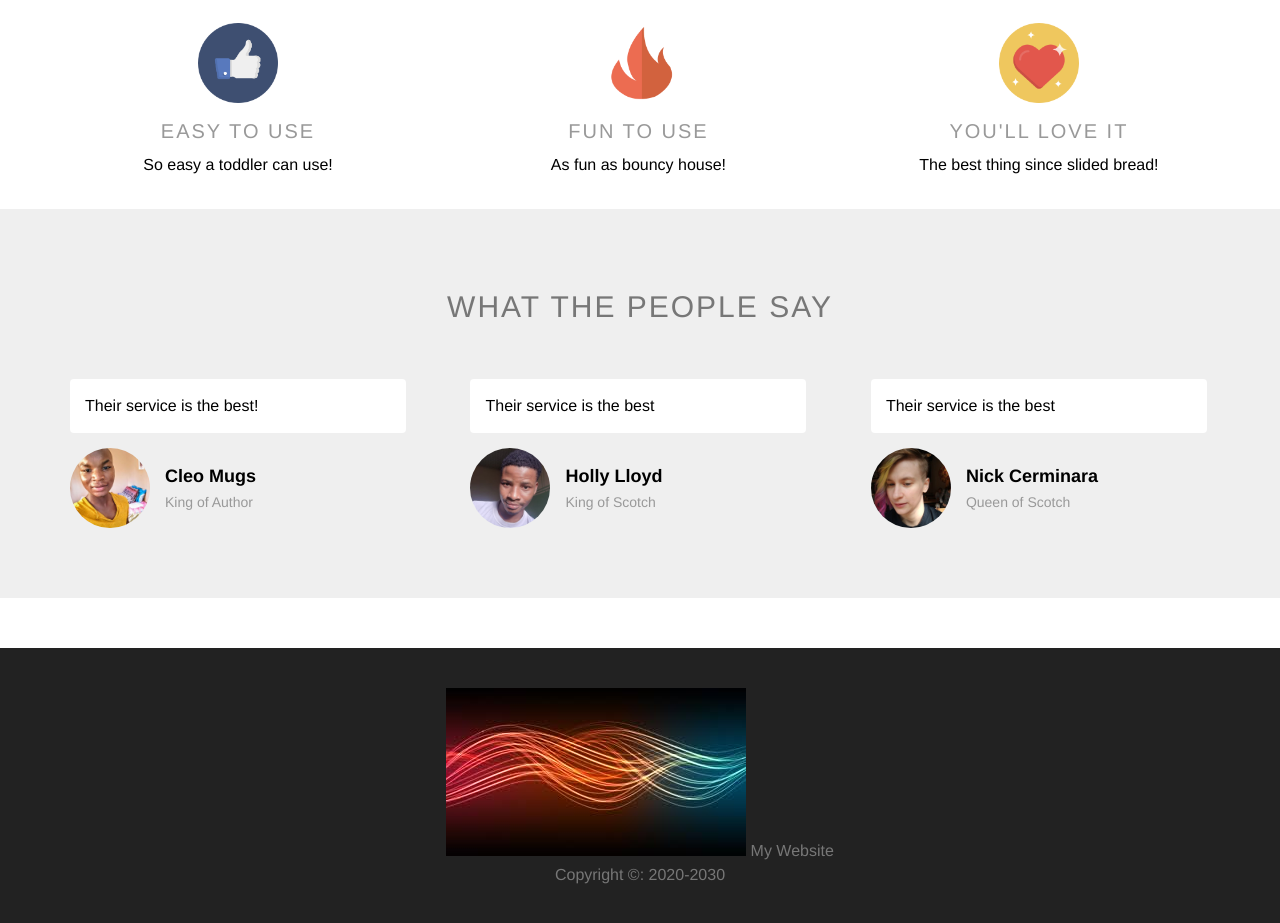
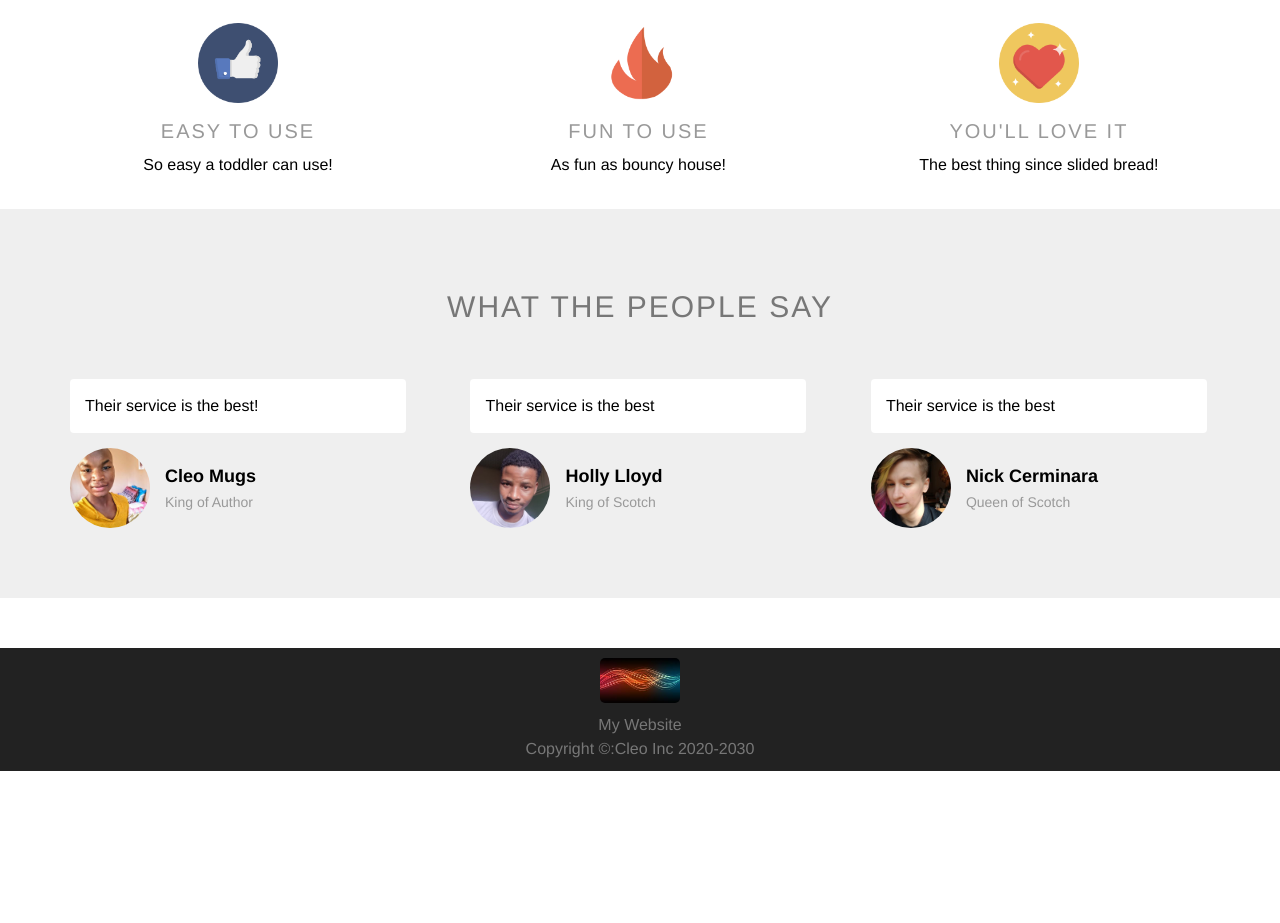
Before and after one commit to CleoMugs/MyFrontEnd, a plain HTML site: page index.html in a window 1280 px wide. Shown: the part 1043-1966 px from the top of the page. After the commit the page ends 1814 px from the top, so only its background shows below. Drawn offline with Linux system fonts and the light colour scheme.

Commit message:
Fix the Footer

```diff
--- a/css/style.css
+++ b/css/style.css
@@ -263,12 +263,12 @@ header #main-navigation ul li a:hover {
 footer {
   background: #222;
   color: #777;
-  padding: 40px;
+  padding: 10px;
   text-align: center;
 
 }
 
-foote img{
+footer img   {
   display: block;
   border-radius: 5px;
   width: 80px;
--- a/index.html
+++ b/index.html
@@ -123,7 +123,7 @@
   <!-- footer -->
   <footer id="footer">
     <img src="img/download.jpeg" alt="Footer Logo">
-    <span>My Website <br>Copyright &copy: 2020-2030</span>
+    <span>My Website <br>Copyright &copy:Cleo Inc 2020-2030</span>
   </footer>
 
 </body>
```
